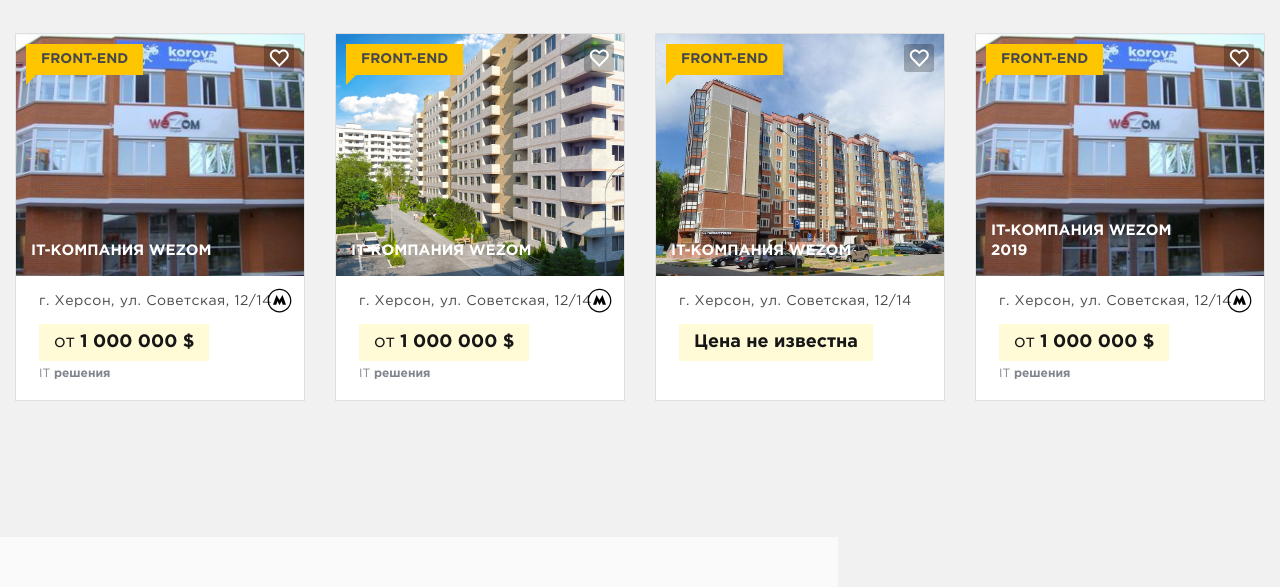
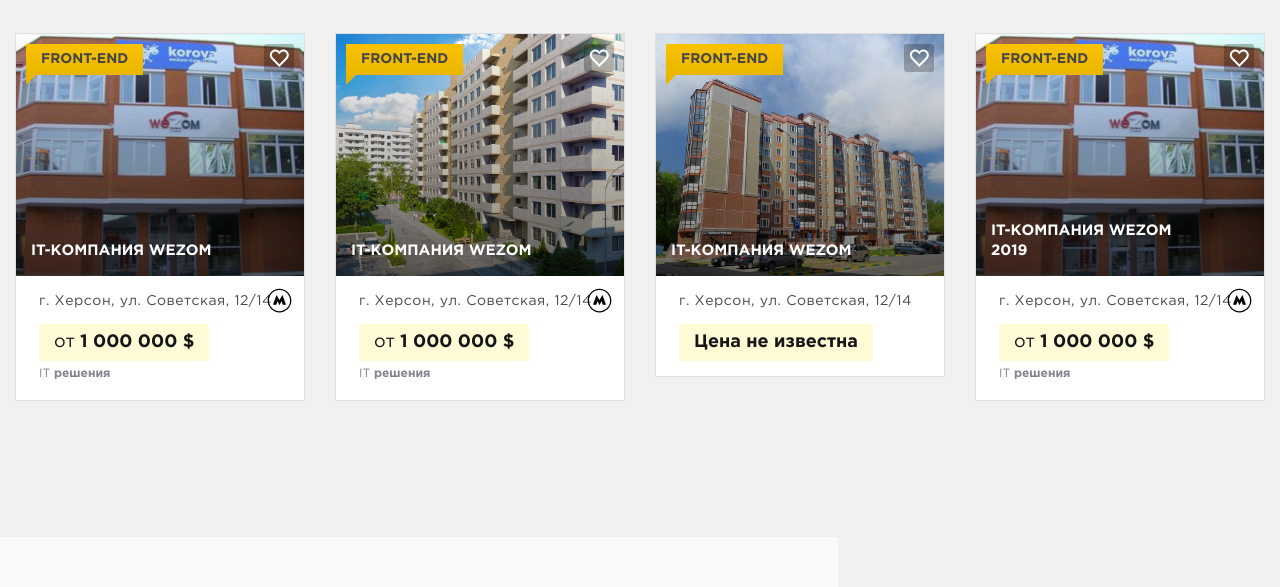
Before and after one commit to kalyzhnyy92/wezom-validation, a plain HTML site: page index.html in a window 1280 px wide. Shown: the part 149-736 px from the top of the page. Drawn offline with Linux system fonts and the light colour scheme.

Commit message:
Update style.css

```diff
--- a/css/style.css
+++ b/css/style.css
@@ -14,6 +14,9 @@
   text-transform: uppercase;
   margin: 0;
   padding: 0;
+}
+.nav-list a:hover{
+  color: #48494a;
 }
 .nav-list__item{
   margin-left: 25px;
@@ -61,7 +64,8 @@
   padding-bottom: 120px;
 }
 .card{
-  height: 100%;
+  display: block;
+  position: relative;
   max-width: 335px;
   cursor: pointer;
   border-radius: 0;
@@ -75,18 +79,22 @@
   position: relative;
   width: 100%;
   height: 242px;
+  overflow: hidden;
+  z-index: 2;
+  display: block;
 }
-.card__house:before{
+.card__house:after{
+  content: "";
+  display: block;
   position: absolute;
   left: 0;
   right: 0;
   top: 0;
   bottom: 0;
-  content: "";
   width: 100%;
   height: 100%;
-  background: linear-gradient(0deg, rgba(0, 0, 0, 0.5), rgba(0, 0, 0, 0));
-  z-index: 0;
+  background-image: linear-gradient(0deg, rgba(0, 0, 0, 0.5), rgba(0, 0, 0, 0));
+  pointer-events: none!important;
 }
 .slick-next, .slick-next:active, .slick-next:focus, .slick-next:hover,
 .slick-prev, .slick-prev:active, .slick-prev:focus, .slick-prev:hover {
@@ -116,6 +124,7 @@
   height: 242px;
   object-fit: cover;
   width: 100%;
+  display: block;
 }
 .card__label{
   position: absolute;
@@ -182,6 +191,7 @@
   line-height: 20px;
   width: 100%;
   padding: 15px;
+  z-index: 1;
 }
 .card__text:hover {
   color: red;
@@ -221,7 +231,7 @@
   font-size: 12px;
 }
 .section{
-  background-image: linear-gradient(90deg,#fafafa 50%,#f1f1f1 0);
+  background: linear-gradient(90deg,#fafafa 50%,#f1f1f1 0);
 }
 .section__wrapper{
   background-color: #fafafa;
@@ -324,16 +334,13 @@
   color: #48494a;
   font-size: 14px;
 }
-
 .content__group .error {
   color: #e43030;
 }
-
 .content__mail.error {
   border: 1px solid #e43030;
   outline: 0;
 }
-
 .content__mail {
   background-color: #fff;
   box-shadow: 0 5px 5px 0.5px rgba(23, 24, 25, 0.05);
@@ -346,7 +353,6 @@
   margin-top: 15px;
   margin-bottom: 15px;
 }
-
 /*.invalid{
   color: red;
   border: 1px solid red;
@@ -357,7 +363,6 @@
   color: red;
   margin: 10px 0;
 }*/
-
 .content__button{
   color: #fff;
   background-color: #ff0000;
```
